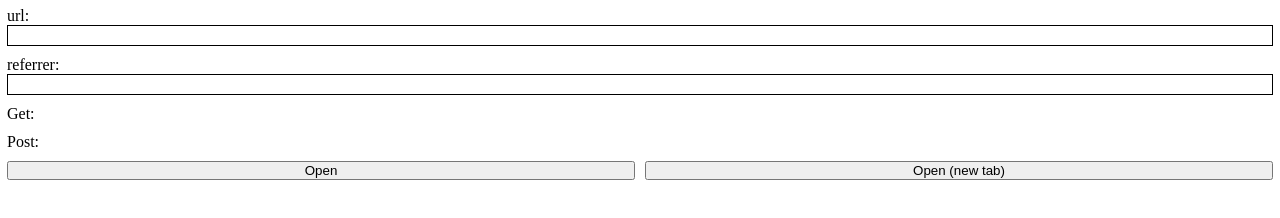
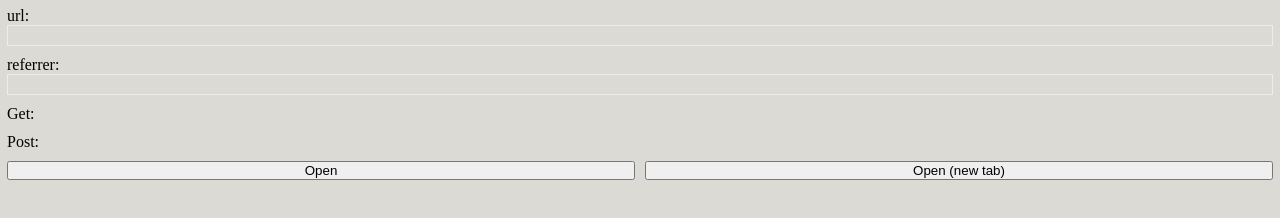
Before and after one commit to vmeurisse/url-shooter, a website: page data/sidebar.html in a window 1280 px wide. Drawn offline with Linux system fonts and the light colour scheme.

Commit message:
Cleanner skin

```diff
--- a/data/sidebar.css
+++ b/data/sidebar.css
@@ -1,6 +1,7 @@
 html{
 	margin: 7px;
 	padding: 0;
+	background-color: #DCDAD5;
 }
 body {
 	margin: 0;
@@ -8,7 +9,8 @@ body {
 }
 
 input {
-	border: solid 1px black;
+	background-color: #DCDAD5;
+	border: 1px solid #EFEDE8;
 	padding: 2px 1px;
 }
 
```
